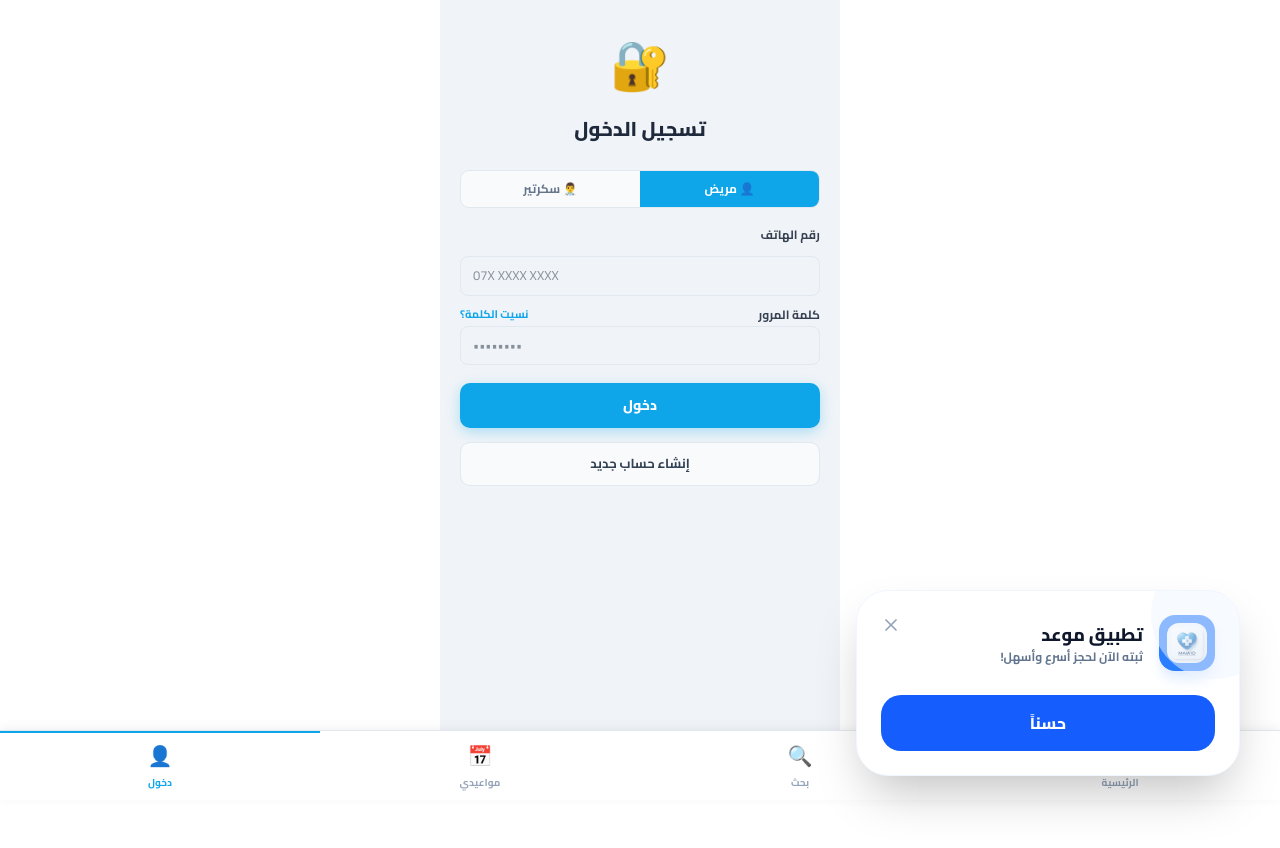
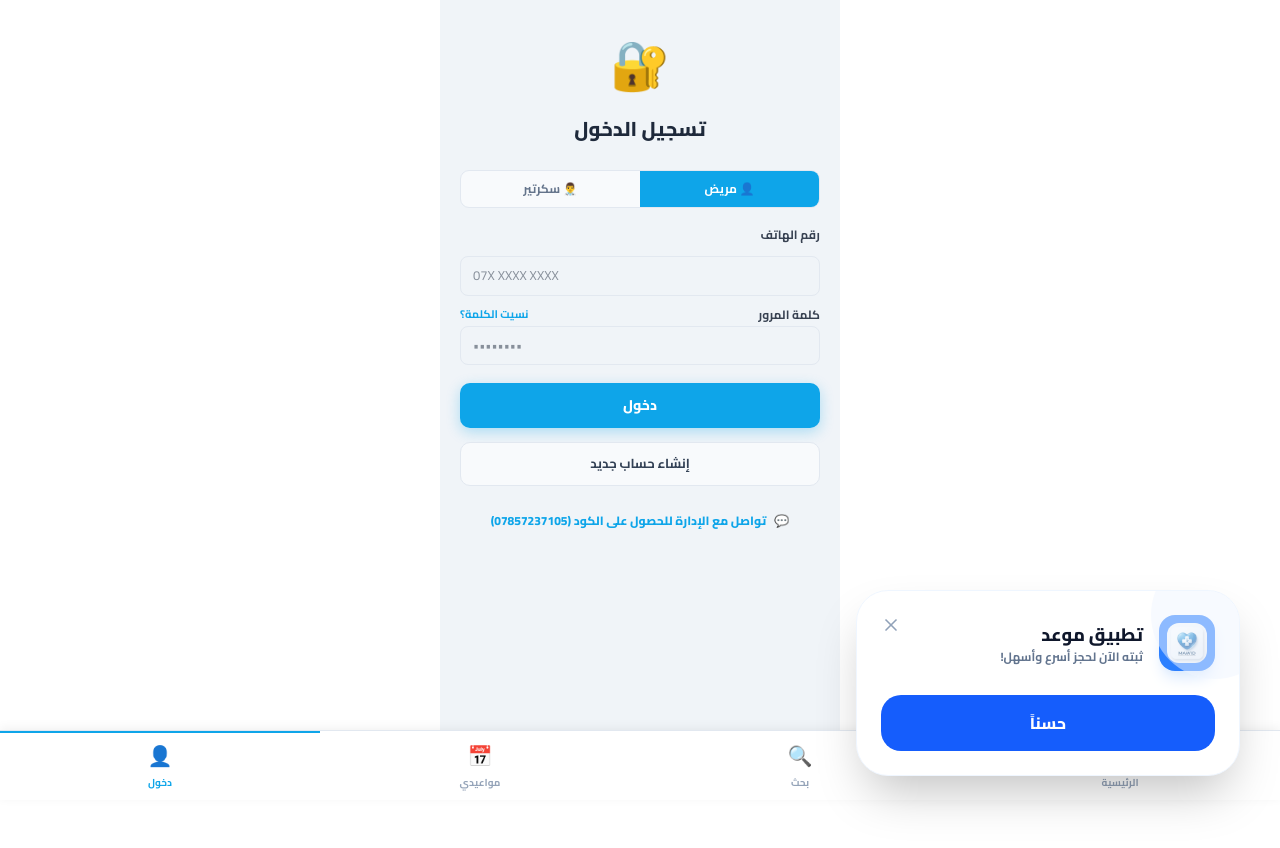
Before and after one commit to abdullahmonam2-dot/telegram-mindmap-bot, a Next.js app in the folder mawid/: page /auth in a window 1280 px wide. Shown: the top 848 px of the page. Built offline with nearby package versions, Linux system fonts and the light colour scheme; no server answers.

Commit message:
Add admin contact link for code activation

```diff
--- a/mawid/src/app/auth/page.tsx
+++ b/mawid/src/app/auth/page.tsx
@@ -223,6 +223,17 @@ function AuthContent() {
         </button>
       </form>
 
+      {/* Admin Contact Link */}
+      <a
+        href="https://wa.me/9647857237105"
+        target="_blank"
+        rel="noopener noreferrer"
+        className="text-center text-[12px] font-extrabold text-[#0ea5e9] mt-4 hover:underline flex items-center justify-center gap-2"
+      >
+        <span>💬</span>
+        تواصل مع الإدارة للحصول على الكود (07857237105)
+      </a>
+
       {/* FORGOT PASSWORD MODAL */}
       <AnimatePresence>
         {showForgotModal && (
```
